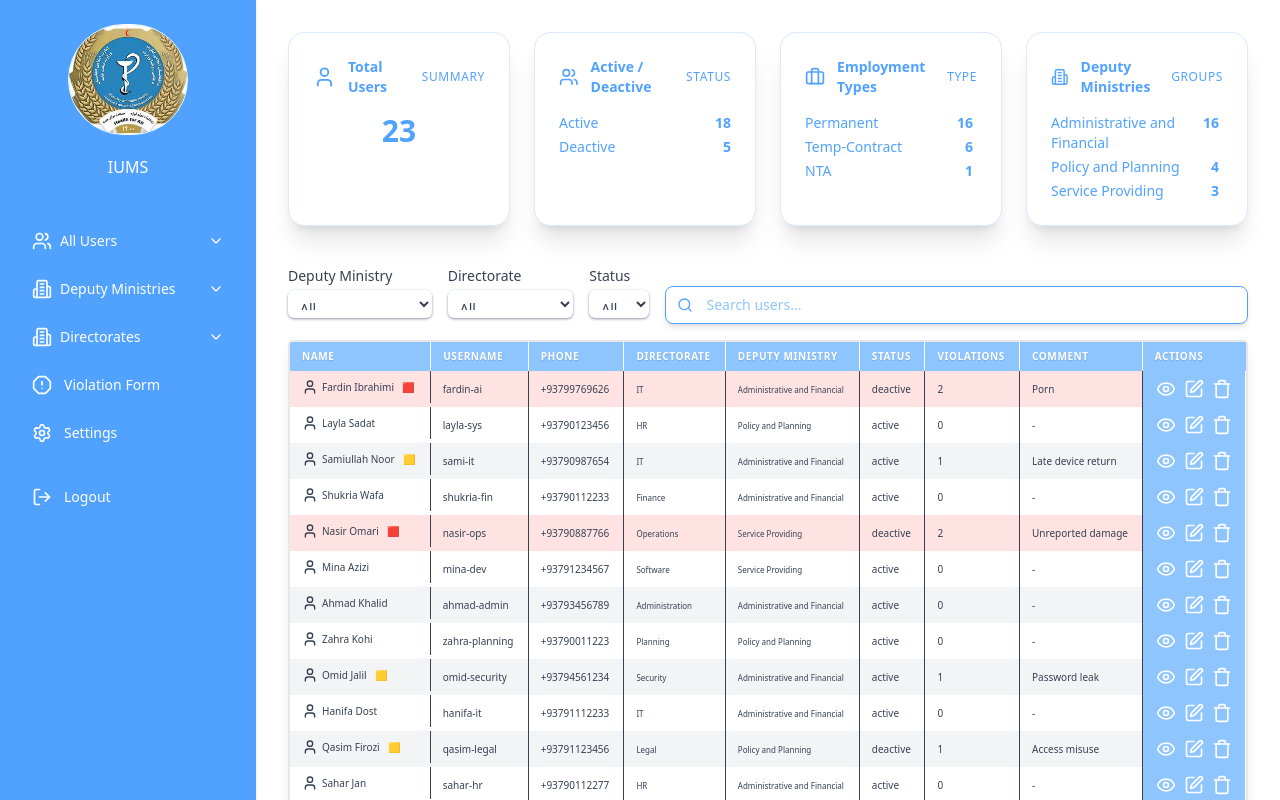
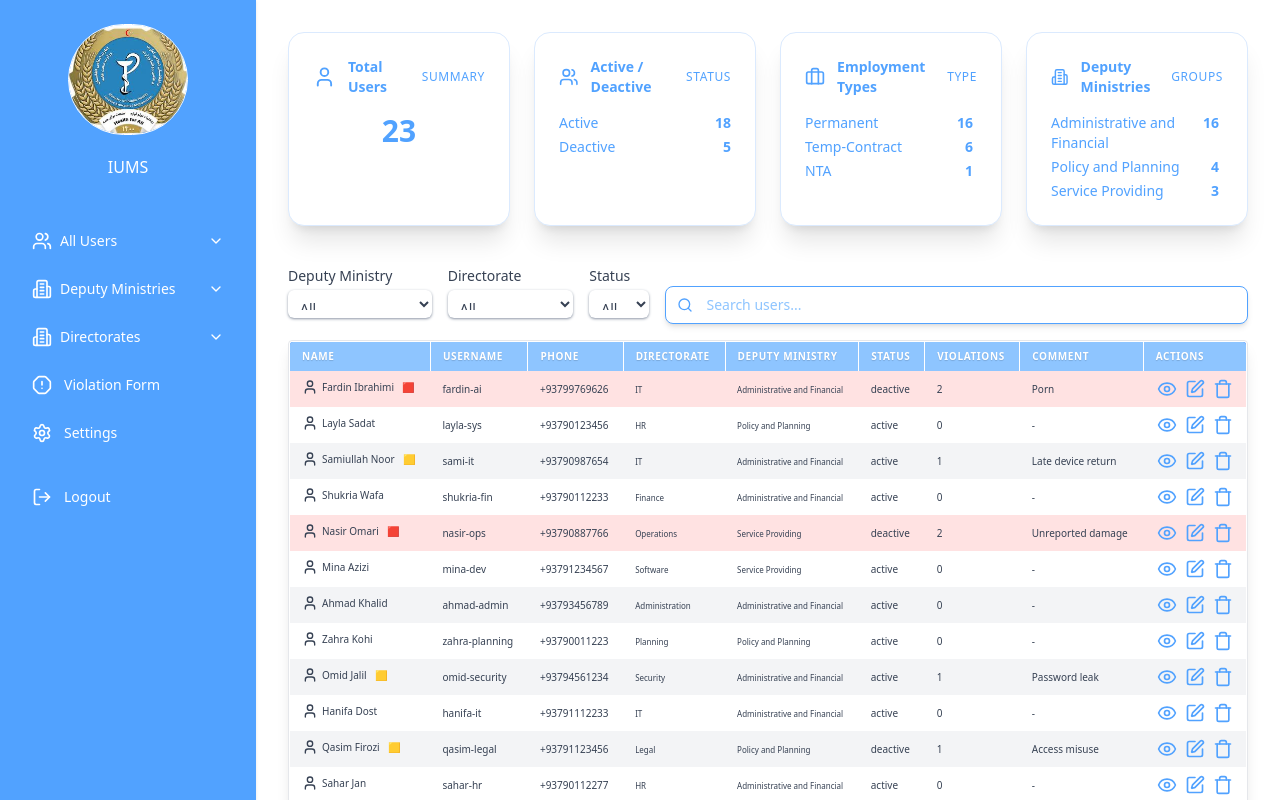
Before and after one commit to fiafghan/internet-users-ms-frontend, a React (Vite) app: page / in a window 1280 px wide. Shown: the top 800 px of the page. Built offline with nearby package versions, Linux system fonts and the light colour scheme; data requests are answered from the project's data file; sample sign-in values are in the browser's storage.

Commit message:
in all users page - the action bg-color was change to white and the icon names were changed to blue-400!

```diff
--- a/src/AllUsers.tsx
+++ b/src/AllUsers.tsx
@@ -347,11 +347,12 @@ export default function InternetUsersList(): JSX.Element {
           <div className="overflow-x-auto rounded-sm
           shadow-lg bg-white border
           border-gray-200 max-w-full">
-        <div className="overflow-x-auto rounded-sm shadow-lg bg-white border border-gray-200 max-w-full">
+        <div className="overflow-x-auto rounded-sm shadow-lg bg-white border border-white max-w-full">
           <table className="table-auto w-full text-left text-sm">
             {/* Table Head */}
             <thead>
-              <tr className="bg-gradient-to-r from-blue-500 to-blue-600 text-white text-xs uppercase tracking-wider select-none rounded-t-xl">
+              <tr className="bg-gradient-to-r from-blue-500 to-blue-600 text-white text-xs uppercase
+              tracking-wider select-none rounded-t-xl">
                 {headers.map((header) => (
                   <th
                     key={header}
@@ -391,7 +392,8 @@ export default function InternetUsersList(): JSX.Element {
                       } hover:bg-blue-100`}
                     >
                       {/* Name */}
-                      <td className="px-3 py-2 border-r text-gray-700 text-[10px] whitespace-nowrap flex items-center gap-1 font-medium">
+                      <td className="px-3 py-2 text-gray-700 text-[10px] whitespace-nowrap
+                      flex items-center gap-1 font-medium">
                         <User className="w-4 h-4 shrink-0" />
                         {user.name}
                         {isYellowCard && <span className="ml-1">🟨</span>}
@@ -399,51 +401,51 @@ export default function InternetUsersList(): JSX.Element {
                       </td>
 
                       {/* Username */}
-                      <td className="px-3 py-2 border-r text-gray-700 text-[10px]">{user.username}</td>
+                      <td className="px-3 py-2 text-gray-700 text-[10px]">{user.username}</td>
 
                       {/* Phone */}
-                      <td className="px-3 py-2 border-r text-gray-700 text-[10px]">{user.phone}</td>
+                      <td className="px-3 py-2 text-gray-700 text-[10px]">{user.phone}</td>
 
                       {/* Directorate */}
-                      <td className="px-3 py-2 border-r text-gray-700 text-[8px]">{user.directorate}</td>
+                      <td className="px-3 py-2  text-gray-700 text-[8px]">{user.directorate}</td>
 
                       {/* Deputy Ministry */}
-                      <td className="px-3 py-2 border-r text-gray-700 text-[8px]">{user.deputyMinistry}</td>
+                      <td className="px-3 py-2 text-gray-700 text-[8px]">{user.deputyMinistry}</td>
 
                       {/* Status */}
-                      <td className="px-3 py-2 border-r text-gray-700 text-[10px]">{user.status || "-"}</td>
+                      <td className="px-3 py-2 text-gray-700 text-[10px]">{user.status || "-"}</td>
 
                       {/* Violations */}
-                      <td className="px-3 py-2 border-r text-gray-700 text-[10px]">{user.violations || "0"}</td>
+                      <td className="px-3 py-2 text-gray-700 text-[10px]">{user.violations || "0"}</td>
 
                       {/* Comment */}
-                      <td className="px-3 py-2 border-r text-gray-700 text-[10px] truncate max-w-[120px]">
+                      <td className="px-3 py-2 text-gray-700 text-[10px] truncate max-w-[120px]">
                         {user.comment || "-"}
                       </td>
 
                       {/* Actions */}
-                      <td className="px-3 py-2 border-r text-white bg-blue-300 text-center">
+                      <td className="px-3 py-2 text-blue-400 text-center">
                         <div className="flex justify-center gap-2">
                           <button
                             onClick={() => handleView(user)}
                             className="hover:text-blue-100"
                             title="View"
                           >
-                            <Eye className="w-5 h-5" />
+                            <Eye className="w-5 h-5 hover:text-blue-300" />
                           </button>
                           <button
                             onClick={() => handleEdit(user)}
                             className="hover:text-blue-100"
                             title="Edit"
                           >
-                            <Edit className="w-5 h-5" />
+                            <Edit className="w-5 h-5 hover:text-blue-300" />
                           </button>
                           <button
                             onClick={() => handleDelete(user.id)}
                             className="hover:text-blue-100"
                             title="Delete"
                           >
-                            <Trash className="w-5 h-5" />
+                            <Trash className="w-5 h-5 hover:text-blue-300" />
                           </button>
                         </div>
                       </td>
```
